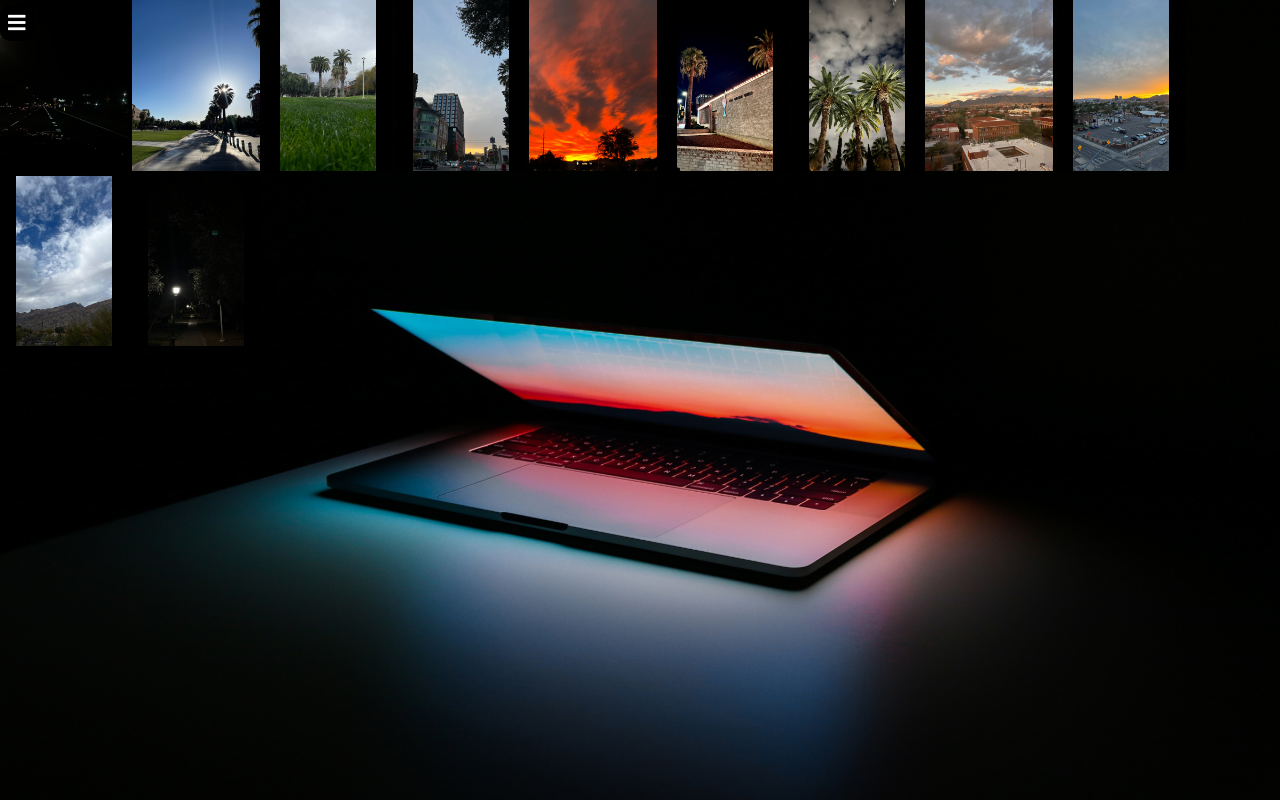
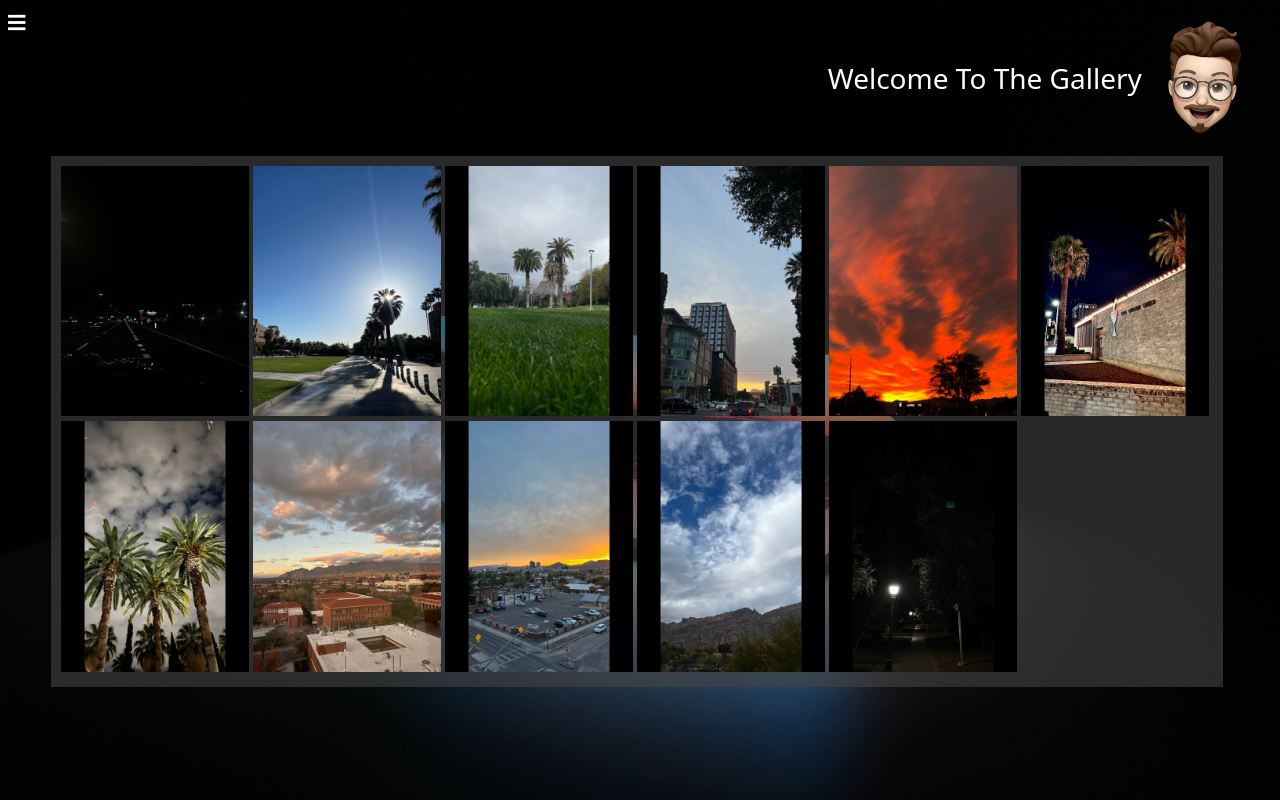
Before and after one commit to asralov/my_portfolio, a website: page portfolio/public/src/gallery/gallery.html in a window 1280 px wide. Drawn offline with Linux system fonts and the light colour scheme.

Commit message:
Almost done with the gallery
Almost finished the gallery, need to create a good looking grid, then can add more pictures

```diff
--- a/portfolio/public/src/gallery/gallery.css
+++ b/portfolio/public/src/gallery/gallery.css
@@ -70,6 +70,32 @@ body {
     box-shadow: inset 280px 0 0 0 #d5d1d1;;
   }
 
-  .galleryPics{
+  #galleryTitle{
+
+    display: flex;
+    justify-content: end;
+    align-items: center;
+    padding: 1%;
+  }
+
+  #galleryText{
+    font-weight: 400;
+    font-size: 3.5vh;
+  }
+  #galleryPic{
     width: 10%;
   }
+
+  .galleryPics{
+    width: 16.3%;
+  }
+
+
+
+  #gallery{
+    background-color: rgba(69, 69, 69, 0.6);
+    width: 90%;
+    height: auto;
+    padding: 10px 10px;
+    margin-left: 4%;
+  }
--- a/portfolio/public/src/gallery/gallery.html
+++ b/portfolio/public/src/gallery/gallery.html
@@ -22,6 +22,10 @@
         <a class="links" href="#">Email</a>
       </div>
     </div>
+    <div id="galleryTitle">
+      <span id="galleryText">Welcome To The Gallery</span>
+      <img id="galleryPic" src="../images/meAvatarGallery.png" alt="Avatar">
+    </div>
     <div id="gallery">
       <!--Pictures go here-->
     </div>
--- a/portfolio/public/src/index.css
+++ b/portfolio/public/src/index.css
@@ -76,7 +76,6 @@ body {
   gap: 1%;
   align-items: center;
   text-align: right;
-  padding-top: 3%;
   padding: 1%;
 }
 
```
Also changed, not shown: portfolio/public/src/index.js (+0 -15 lines), portfolio/public/src/images/meAvatarGallery.png (added).
